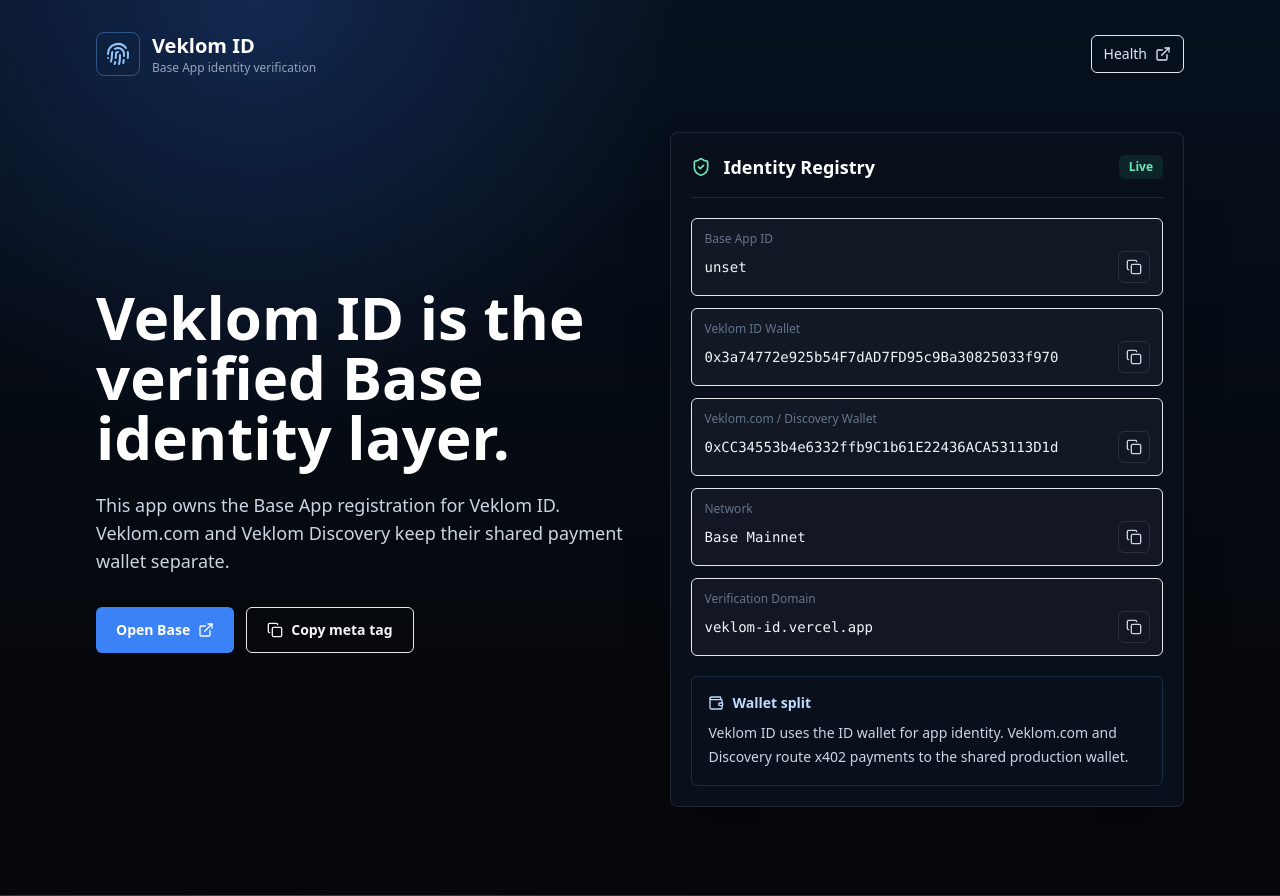
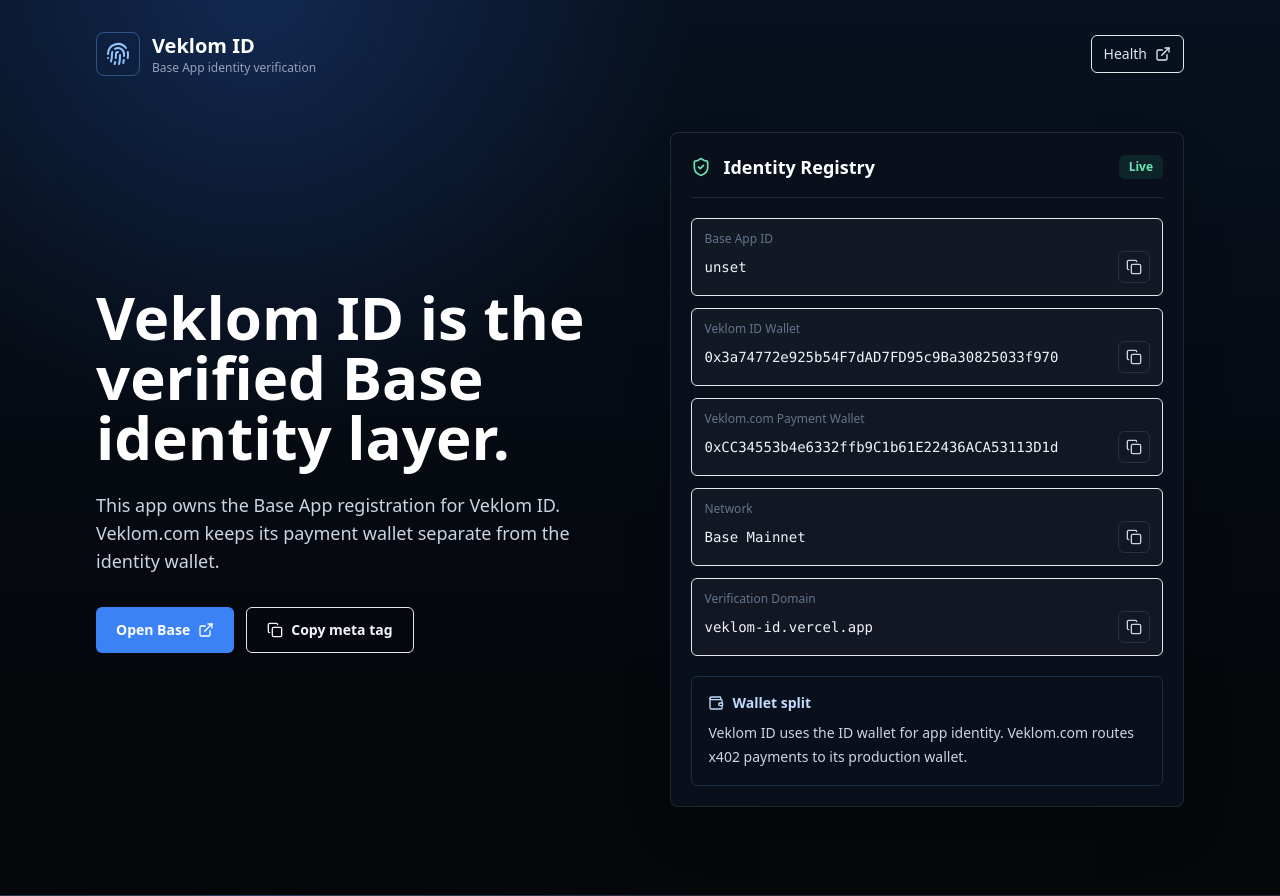
Before and after one commit to reprewindai-dev/veklomdiscovery, a Next.js app: page / in a window 1280 px wide. Built offline with nearby package versions, Linux system fonts and the light colour scheme; no server answers; what wagmi would draw is missing.

Commit message:
Remove Discovery copy from Veklom ID homepage

```diff
--- a/components/VeklomIdHome.jsx
+++ b/components/VeklomIdHome.jsx
@@ -7,7 +7,7 @@
 const identityRows = [
   ["Base App ID", BASE_APP_ID],
   ["Veklom ID Wallet", VEKLOM_ID_ADDRESS],
-  ["Veklom.com / Discovery Wallet", VEKLOM_COM_ADDRESS],
+  ["Veklom.com Payment Wallet", VEKLOM_COM_ADDRESS],
   ["Network", "Base Mainnet"],
   ["Verification Domain", "veklom-id.vercel.app"],
 ];
@@ -55,7 +55,7 @@
                 Veklom ID is the verified Base identity layer.
               </h1>
               <p className="mt-6 max-w-xl text-base leading-7 text-slate-300 sm:text-lg">
-                This app owns the Base App registration for Veklom ID. Veklom.com and Veklom Discovery keep their shared payment wallet separate.
+                This app owns the Base App registration for Veklom ID. Veklom.com keeps its payment wallet separate from the identity wallet.
               </p>
               <div className="mt-8 flex flex-wrap gap-3">
                 <a
@@ -110,7 +110,7 @@
                   Wallet split
                 </div>
                 <p className="text-sm leading-6 text-slate-300">
-                  Veklom ID uses the ID wallet for app identity. Veklom.com and Discovery route x402 payments to the shared production wallet.
+                  Veklom ID uses the ID wallet for app identity. Veklom.com routes x402 payments to its production wallet.
                 </p>
               </div>
             </div>
```
